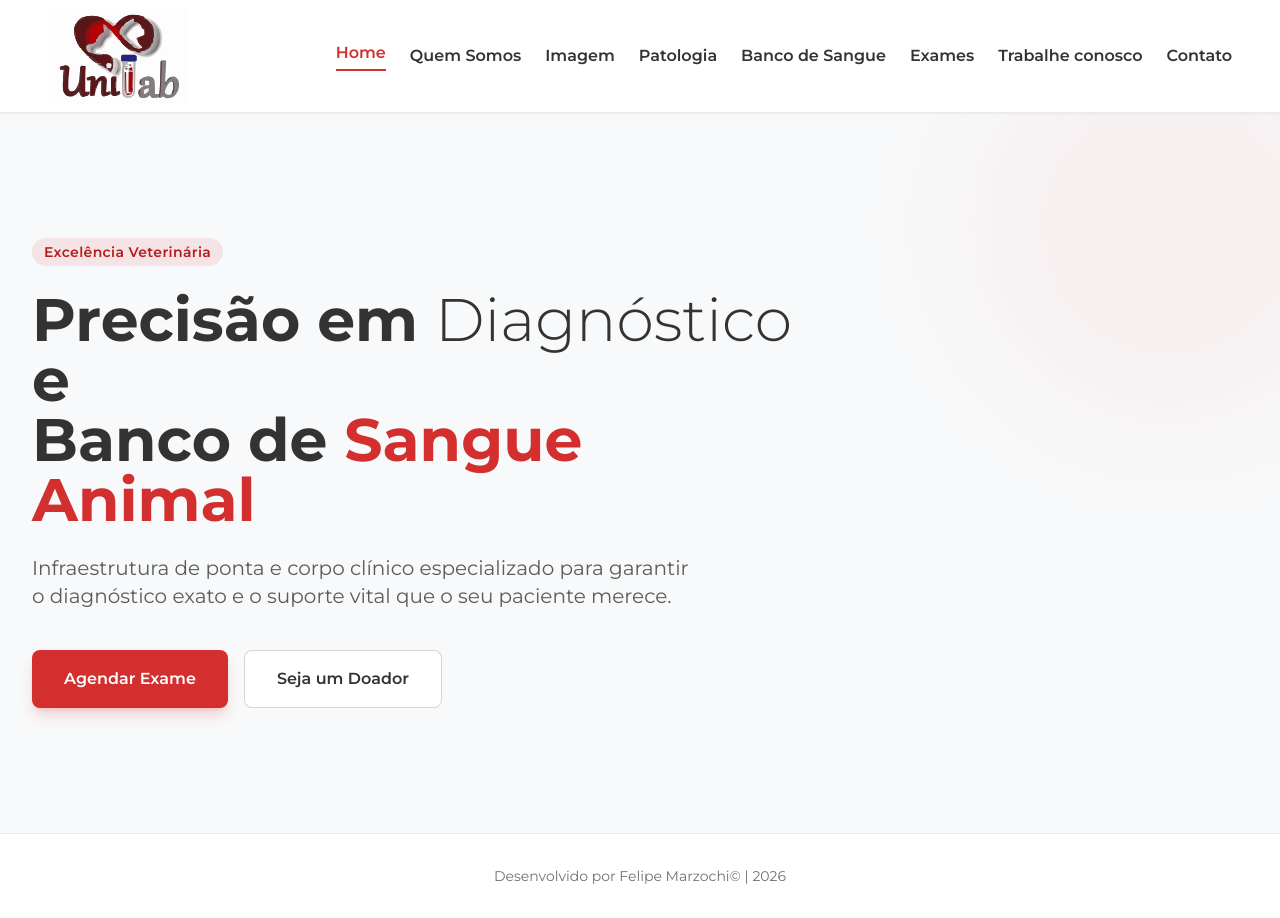
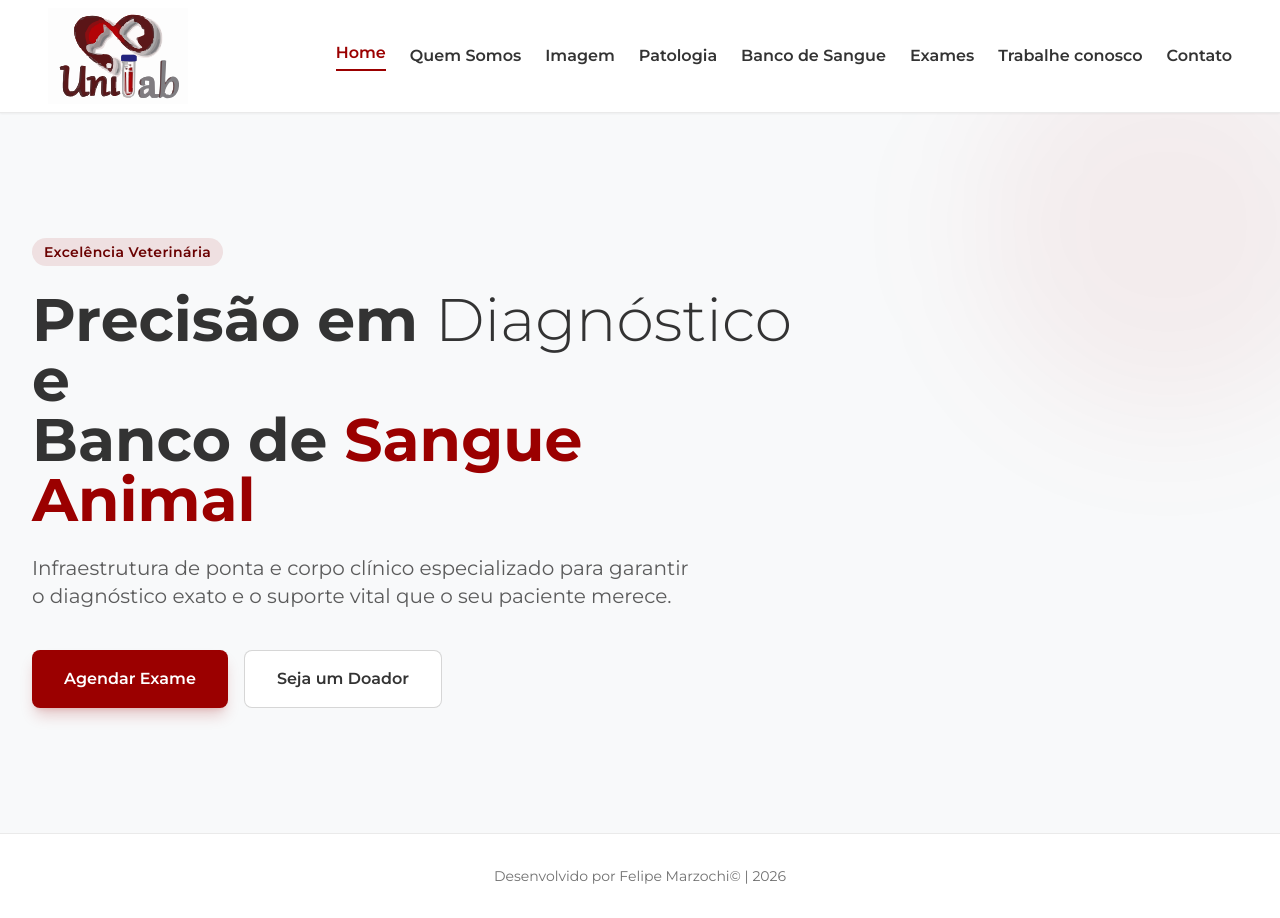
Before and after one commit to Fmarzochi/unilab, a Next.js app in the folder frontend/: page / in a window 1280 px wide. Built offline with nearby package versions, Linux system fonts and the light colour scheme.

Commit message:
Alterei a cor vermelha principal no arquivo de configuração do Tailwind para o tom mais escuro oficial da marca, atualizando a identidade visual do site inteiro de uma vez

```diff
--- a/frontend/tailwind.config.ts
+++ b/frontend/tailwind.config.ts
@@ -9,8 +9,8 @@ const config: Config = {
     extend: {
       colors: {
         unilab: {
-          red: "#D32F2F",       // Vermelho principal para botões e chamadas de ação
-          darkRed: "#B71C1C",   // Vermelho escuro para efeitos de interação (hover)
+          red: "#9B0000",       // Vermelho escuro oficial da marca (extraído do print)
+          darkRed: "#6A0000",   // Um tom ainda mais escuro para os efeitos de interação (hover)
           white: "#FFFFFF",     // Branco puro para o minimalismo (regra do 80/20)
           offWhite: "#F8F9FA",  // Gelo muito sutil para o fundo, evitando cansar a vista
           gray: "#333333",      // Cinza chumbo elegante para os textos
```
